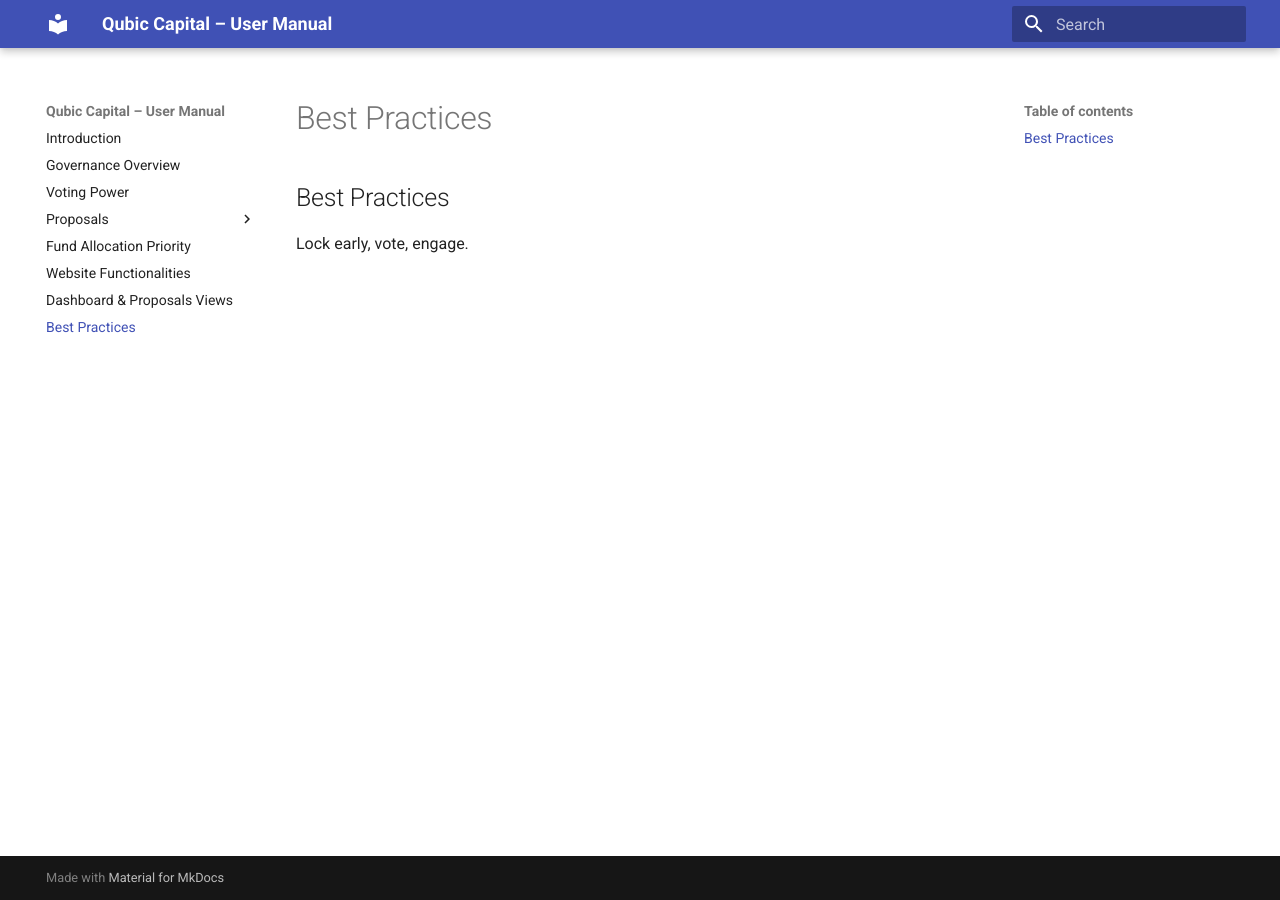
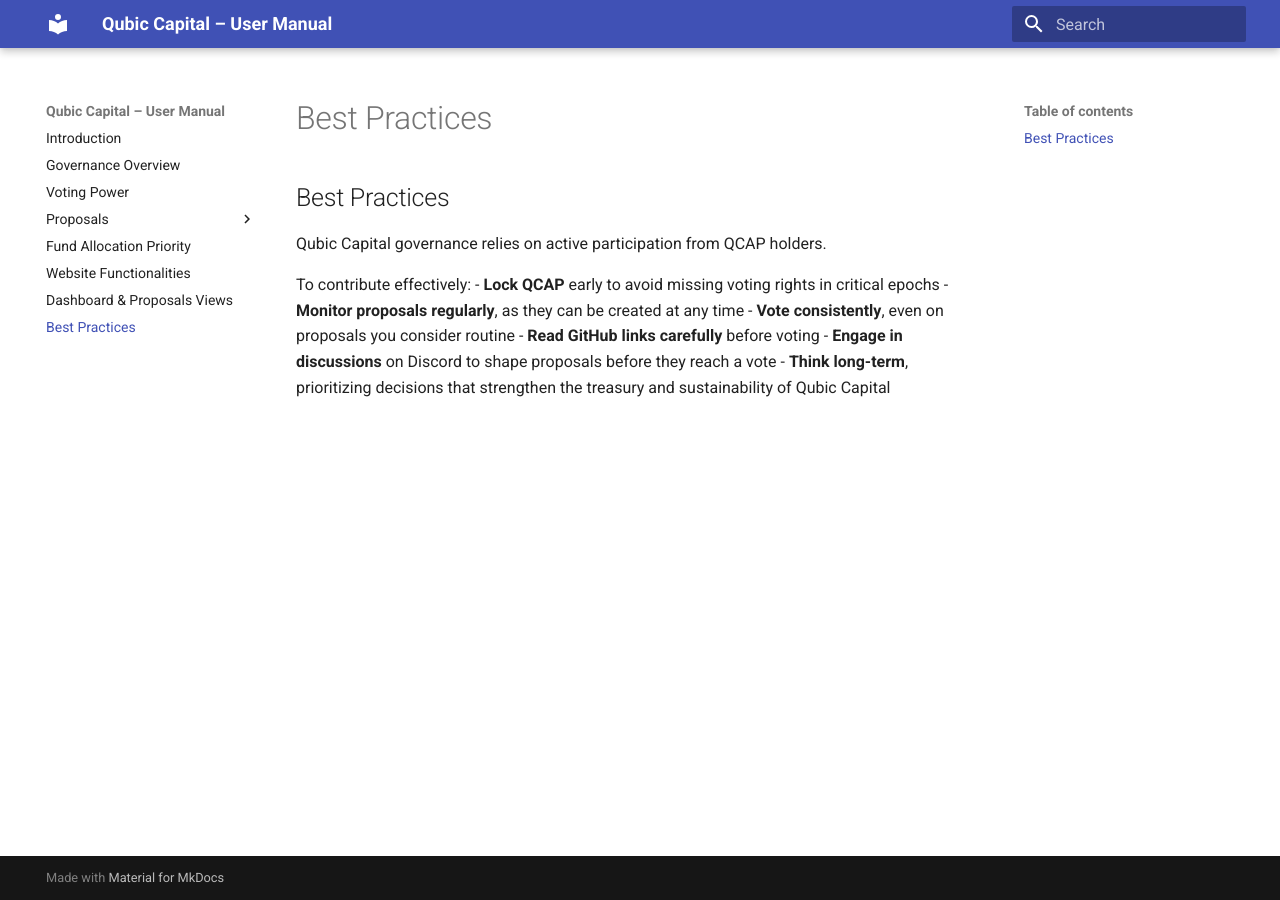
Before and after one commit to HermanToothrot10/qubic-capital-manual, an MkDocs documentation site: the page built from docs/best-practices.md, in a window 1280 px wide. Built offline with MkDocs 1.6.1 and Material for MkDocs 9.7.7, drawn with Linux system fonts in a browser that asks for light colours.

Commit message:
Update best-practices.md

```diff
--- a/docs/best-practices.md
+++ b/docs/best-practices.md
@@ -1,3 +1,11 @@
 ## Best Practices
 
-Lock early, vote, engage.
+Qubic Capital governance relies on active participation from QCAP holders.
+
+To contribute effectively:
+- **Lock QCAP** early to avoid missing voting rights in critical epochs
+- **Monitor proposals regularly**, as they can be created at any time
+- **Vote consistently**, even on proposals you consider routine
+- **Read GitHub links carefully** before voting
+- **Engage in discussions** on Discord to shape proposals before they reach a vote
+- **Think long-term**, prioritizing decisions that strengthen the treasury and sustainability of Qubic Capital
```
